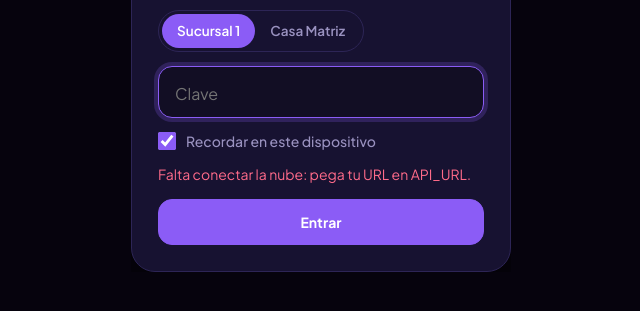
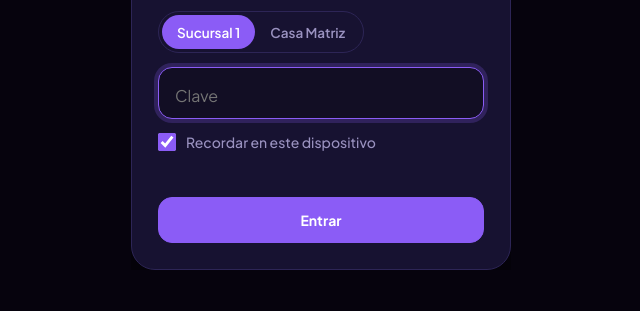
Before and after one commit to samdeniz1419-boop/prueebabbodega, a plain HTML site: page index.html in a window 1280 px wide. Shown: the part 313-624 px from the top of the page, without its empty margins (319-959 px from the left). Drawn offline with Linux system fonts and the light colour scheme.

Commit message:
Update index.html

```diff
--- a/index.html
+++ b/index.html
@@ -590,7 +590,7 @@ body.locked header.mast,body.locked #catTools,body.locked main{display:none}
 /* =====================================================================
    CONFIGURACIÓN: pega aquí la URL de tu Apps Script (termina en /exec)
    ===================================================================== */
-const API_URL = '';
+const API_URL = 'https://script.google.com/macros/s/AKfycbyR1SluksO95-hf2jeFlBcGkCgPFaHpw3Q8tZ1YEmAzIzAFojVYWRoykwbJQmVH75c2Uw/exec';
 const SERVER_MIN = 8;   // versión mínima de Code.gs que necesita esta web
 // Sucursales: el "id" debe ser igual al de Code.gs. Cada una tiene SU PROPIA hoja de Google (su catálogo, fotos y ubicaciones).
 // embebido: true = usa el catálogo incluido abajo mientras descarga el de su hoja (solo sirve para una sucursal).
```
